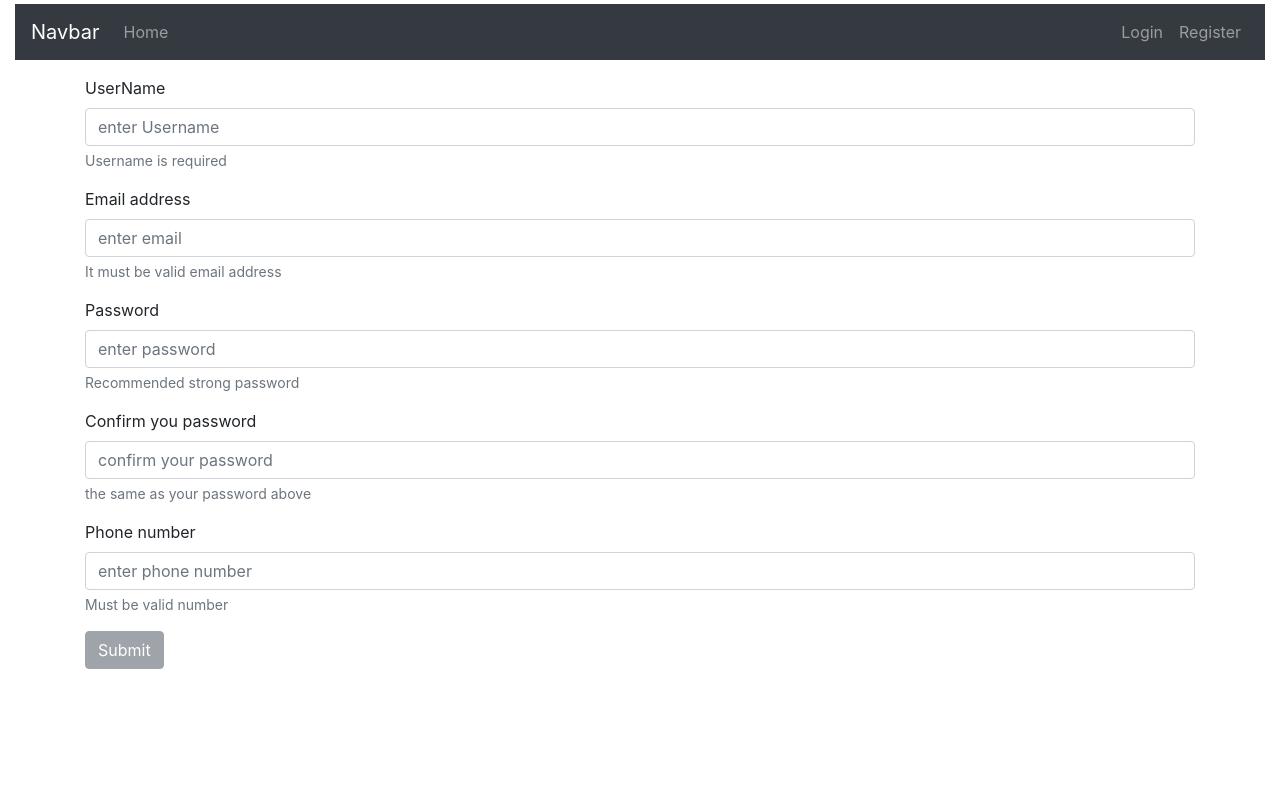
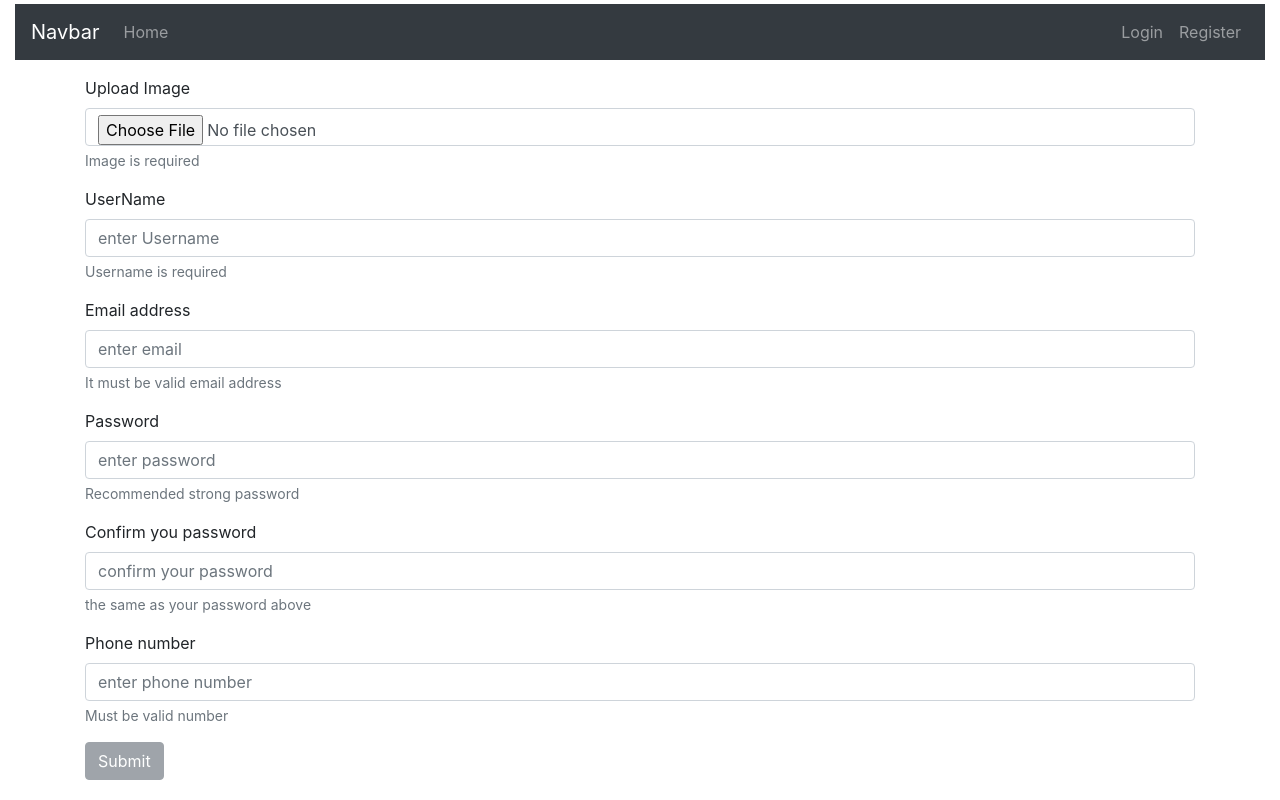
Before and after one commit to michealabidfekrysaad/auth-task, a React (Create React App) app: page /register in a window 1280 px wide. Built offline with nearby package versions, Linux system fonts and the light colour scheme.

Commit message:
upload image and make validation

```diff
--- a/src/container/Register/Register.js
+++ b/src/container/Register/Register.js
@@ -11,12 +11,14 @@ import { useForm } from "react-hook-form";
 
 const Register = () => {
   const initialValues = {
+    photo: "",
     name: "",
     email: "",
     password: "",
     password_confirmation: "",
     mobile_number: "",
   };
+
   let userCreated = useSelector((state) => state.UsersReducer.statusText);
   const { register, handleSubmit, errors, reset, formState, watch } = useForm({
     defaultValues: initialValues,
@@ -37,6 +39,7 @@ const Register = () => {
   const onSubmit = (values) => {
     let mobile_number = `+2${values.mobile_number}`;
     values = { ...values, mobile_number };
+    console.log(values.photo[0]);
     dispatch(RegisterRequest({ values }));
     reset({ initialValues });
   };
@@ -44,6 +47,35 @@ const Register = () => {
   return !loading ? (
     <div className="container">
       <form onSubmit={handleSubmit(onSubmit)} noValidate>
+        <div className="form-group">
+          <label htmlFor="photo">Upload Image</label>
+          <Input
+            type="file"
+            className={
+              !errors.photo
+                ? "form-control"
+                : "form-control border border-danger"
+            }
+            id="photo"
+            name="photo"
+            register={register({
+              required: "Image is required",
+              validate: (value) =>
+                value[0].type.slice(-4) === "/png" ||
+                value[0].type.slice(-4) === "/jpg" ||
+                value[0].type.slice(-4) === "jpeg" ||
+                "Image is not valid",
+            })}
+          />
+          <small className="form-text text-muted">
+            {errors.photo ? (
+              <div className="text-danger">{errors.photo.message}</div>
+            ) : (
+              <span>Image is required</span>
+            )}
+          </small>
+        </div>
+
         <div className="form-group">
           <label htmlFor="name">UserName</label>
           <Input
```
Also changed, not shown: 1 other file (tests, documents, lock files or other folders).
